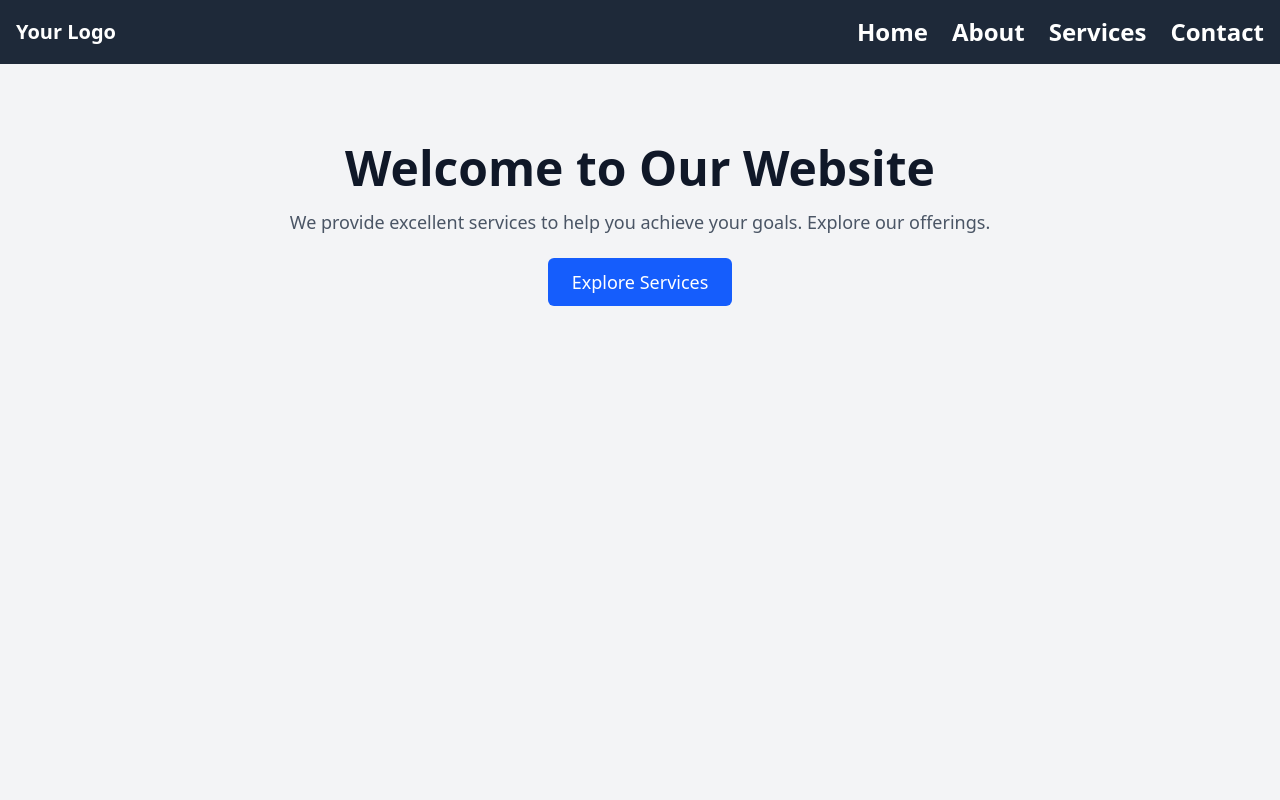
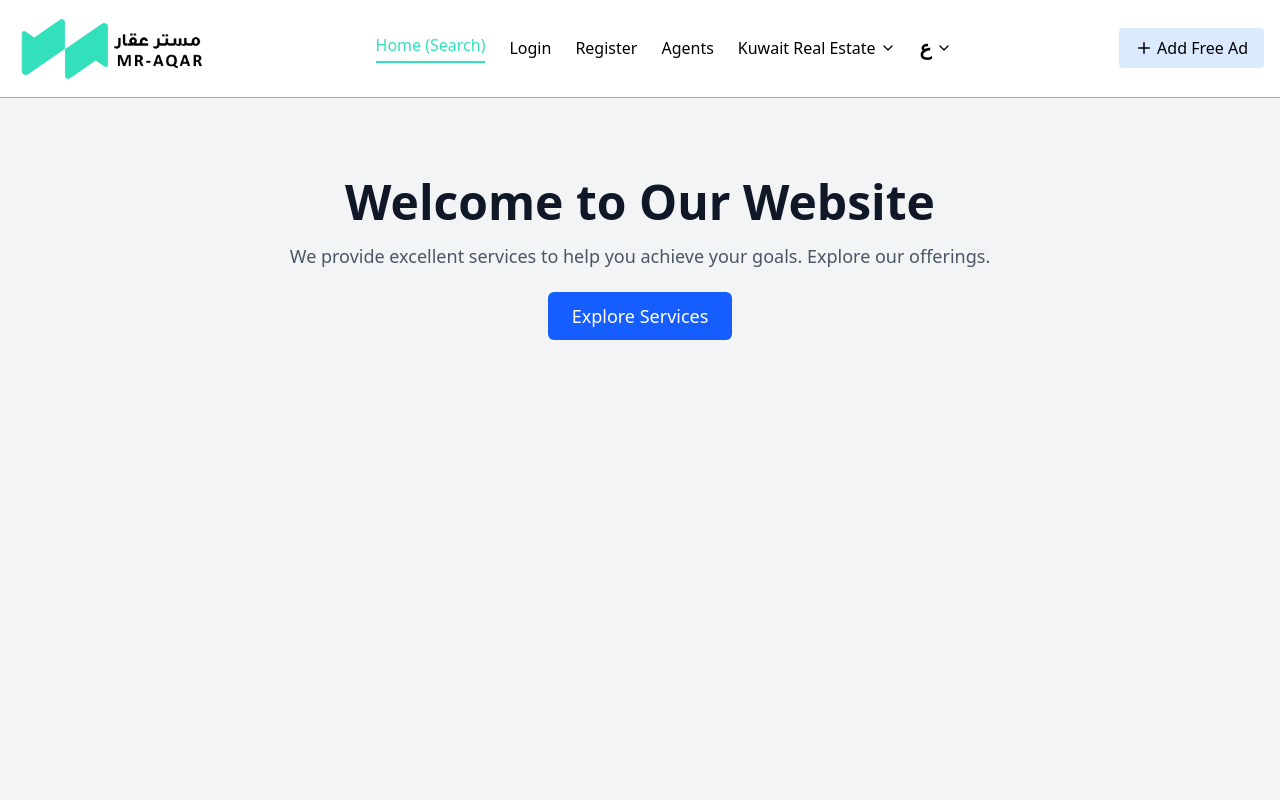
Before and after one commit to MTS-Services/Skywalker, a React (Vite) app: page / in a window 1280 px wide. Shown: the top 800 px of the page. Built offline with nearby package versions, Linux system fonts and the light colour scheme.

Commit message:
(Fix): Worked on Header

```diff
--- a/index.html
+++ b/index.html
@@ -2,7 +2,7 @@
 <html lang="en">
   <head>
     <meta charset="UTF-8" />
-    <link rel="icon" type="image/svg+xml" href="/logo .png" />
+    <link rel="icon" type="image/svg+xml" href="/logo.png" />
     <meta name="viewport" content="width=device-width, initial-scale=1.0" />
     <title>MR-AQAR</title>
   </head>
--- a/src/MainLayout.jsx
+++ b/src/MainLayout.jsx
@@ -1,7 +1,7 @@
 import { Outlet } from "react-router-dom";
 import { ToastContainer } from "react-toastify";
-import { Header } from "./layouts/Header";
 import Footer from "./layouts/Footer";
+import Header from "./layouts/Header";
 
 function MainLayout() {
   return (
--- /dev/null
+++ b/src/authente/ProtectedLayout.jsx
@@ -0,0 +1,5 @@
+import React from "react";
+
+export default function ProtectedLayout() {
+  return <div>ProtectedLayout</div>;
+}
--- a/src/layouts/Header.jsx
+++ b/src/layouts/Header.jsx
@@ -1,27 +1,198 @@
-import React from "react";
+import { useState, useEffect } from "react";
+import { NavLink, Link, useLocation } from "react-router-dom";
+import { FiChevronDown, FiChevronUp, FiPlus } from "react-icons/fi";
 
-export const Header = () => {
+const navLinkClass = ({ isActive }) =>
+  isActive
+    ? "text-[#32E0BB] border-b-2 border-[#32E0BB] pb-1"
+    : "hover:text-[#32E0BB]";
+
+function Header() {
+  const [isDropdownOpen, setIsDropdownOpen] = useState(false);
+  const [langOpen, setLangOpen] = useState(false);
+  const [currentLang, setCurrentLang] = useState("AR");
+
+  const location = useLocation();
+
+  // Auto-close dropdowns on route change
+  useEffect(() => {
+    setIsDropdownOpen(false);
+    setLangOpen(false);
+  }, [location.pathname]);
+
+  const toggleDropdown = () => setIsDropdownOpen((prev) => !prev);
+  const toggleLanguage = () => setLangOpen((prev) => !prev);
+  const handleLangSelect = (lang) => {
+    setCurrentLang(lang);
+    setLangOpen(false);
+  };
+
   return (
-    <div className="text-2xl font-bold text-red-800">
-      <nav className="bg-gray-800 p-4 shadow-md">
-        <div className="mx-auto flex max-w-7xl items-center justify-between text-white">
-          <div className="text-xl font-semibold">Your Logo</div>
-          <div className="space-x-6">
-            <a href="/" className="hover:text-gray-400">
-              Home
-            </a>
-            <a href="/about" className="hover:text-gray-400">
-              About
-            </a>
-            <a href="/services" className="hover:text-gray-400">
-              Services
-            </a>
-            <a href="/contact" className="hover:text-gray-400">
-              Contact
-            </a>
+    <nav className="border-b border-[#32E0BB] bg-white px-4 py-4 shadow-sm">
+      <div className="mx-auto flex max-w-7xl flex-wrap items-center justify-between gap-y-4">
+        {/* Logo */}
+        <Link to="/" className="flex items-center">
+          <img src="/logo.png" alt="Logo" className="h-full w-48" />
+        </Link>
+
+        {/* Navigation Links */}
+        <div className="text-md relative flex flex-wrap items-center gap-6 font-medium text-black">
+          <NavItem to="/" label="Home (Search)" />
+          <NavItem to="/login" label="Login" />
+          <NavItem to="/register" label="Register" />
+          <NavItem to="/agents" label="Agents" />
+
+          {/* Real Estate Dropdown */}
+          <div className="relative">
+            <button
+              onClick={toggleDropdown}
+              className="flex items-center hover:text-[#32E0BB]"
+            >
+              Kuwait Real Estate
+              {isDropdownOpen ? (
+                <FiChevronUp className="ml-1" />
+              ) : (
+                <FiChevronDown className="ml-1" />
+              )}
+            </button>
+
+            {isDropdownOpen && (
+              <div className="absolute top-full left-0 z-10 mt-2 w-64 rounded-md border border-[#32E0BB] bg-white p-4 shadow-lg">
+                <DropdownSection title="Properties for rent">
+                  <DropdownItem
+                    to="/rent/apartments"
+                    text="Apartments for rent"
+                  />
+                  <DropdownItem to="/rent/houses" text="Houses for rent" />
+                  <DropdownItem
+                    to="/rent/commercials"
+                    text="Commercials for rent"
+                  />
+                  <DropdownItem
+                    to="/rent/buildings"
+                    text="Buildings for rent"
+                  />
+                  <DropdownItem to="/rent/chalets" text="Chalets for rent" />
+                  <DropdownItem to="/rent/farms" text="Farms for rent" />
+                  <DropdownItem to="/rent/lands" text="Lands for rent" />
+                </DropdownSection>
+
+                <DropdownSection title="Properties for sale">
+                  <DropdownItem to="/sale/houses" text="Houses for sale" />
+                  <DropdownItem to="/sale/lands" text="Lands for sale" />
+                  <DropdownItem
+                    to="/sale/buildings"
+                    text="Buildings for sale"
+                  />
+                  <DropdownItem
+                    to="/sale/apartments"
+                    text="Apartments for sale"
+                  />
+                  <DropdownItem to="/sale/chalets" text="Chalets for sale" />
+                  <DropdownItem
+                    to="/sale/commercials"
+                    text="Commercials for sale"
+                  />
+                  <DropdownItem to="/sale/farms" text="Farms for sale" />
+                </DropdownSection>
+
+                <DropdownSection title="Properties for exchange">
+                  <DropdownItem
+                    to="/exchange/lands"
+                    text="Lands for exchange"
+                  />
+                  <DropdownItem
+                    to="/exchange/houses"
+                    text="Houses for exchange"
+                  />
+                </DropdownSection>
+              </div>
+            )}
+          </div>
+
+          {/* Language Selector */}
+          <div className="relative">
+            <button
+              onClick={toggleLanguage}
+              className="flex items-center space-x-1 text-sm font-semibold hover:text-[#32E0BB]"
+            >
+              <span className="text-xl">
+                {currentLang === "EN" ? "EN" : "ع"}
+              </span>
+              {langOpen ? (
+                <FiChevronUp size={16} />
+              ) : (
+                <FiChevronDown size={16} />
+              )}
+            </button>
+
+            {langOpen && (
+              <div className="absolute right-0 z-50 mt-2 w-32 rounded-md border border-[#32E0BB] bg-white py-1 text-sm shadow-md">
+                <LanguageItem
+                  to="/en"
+                  label="English"
+                  code="EN"
+                  onSelect={handleLangSelect}
+                />
+                <LanguageItem
+                  to="/ar"
+                  label="العربية"
+                  code="AR"
+                  onSelect={handleLangSelect}
+                />
+              </div>
+            )}
           </div>
         </div>
-      </nav>{" "}
-    </div>
+
+        {/* CTA Button */}
+        <NavLink
+          to="/add-ad"
+          className="flex items-center rounded bg-blue-100 px-4 py-2 font-medium text-black hover:bg-[#32E0BB] hover:text-white"
+        >
+          <FiPlus className="mr-1 text-lg" />
+          Add Free Ad
+        </NavLink>
+      </div>
+    </nav>
   );
-};
+}
+
+// Nav link item
+const NavItem = ({ to, label }) => (
+  <NavLink to={to} className={navLinkClass}>
+    {label}
+  </NavLink>
+);
+
+// Dropdown item
+const DropdownItem = ({ to, text }) => (
+  <NavLink
+    to={to}
+    className="block rounded px-2 py-1 text-sm text-gray-700 hover:bg-gray-100 hover:text-[#32E0BB]"
+  >
+    {text}
+  </NavLink>
+);
+
+// Dropdown section
+const DropdownSection = ({ title, children }) => (
+  <div className="mb-4">
+    <div className="mb-2 font-semibold">{title}</div>
+    {children}
+  </div>
+);
+
+// Language switcher item
+const LanguageItem = ({ to, label, code, onSelect }) => (
+  <NavLink
+    to={to}
+    onClick={() => onSelect(code)}
+    className="flex items-center px-4 py-2 hover:bg-gray-100 hover:text-[#32E0BB]"
+  >
+    <span className="text-md">{code === "EN" ? "EN" : "ع"}</span>
+    <span className="ml-2">{label}</span>
+  </NavLink>
+);
+
+export default Header;
--- a/src/pages/auth/Login.jsx
+++ b/src/pages/auth/Login.jsx
@@ -1,7 +1,22 @@
 import React from "react";
 
 const Login = () => {
-  return <div></div>;
+  return (
+    <div>
+      <h1>Login Page</h1>
+      <form>
+        <div>
+          <label htmlFor="username">Username:</label>
+          <input type="text" id="username" name="username" required />
+        </div>
+        <div>
+          <label htmlFor="password">Password:</label>
+          <input type="password" id="password" name="password" required />
+        </div>
+        <button type="submit">Login</button>
+      </form>
+    </div>
+  );
 };
 
 export default Login;
```
Also changed, not shown: src/router/AppRoutes.jsx (+10 -0 lines), public/logo.png (renamed from public/logo .png).
